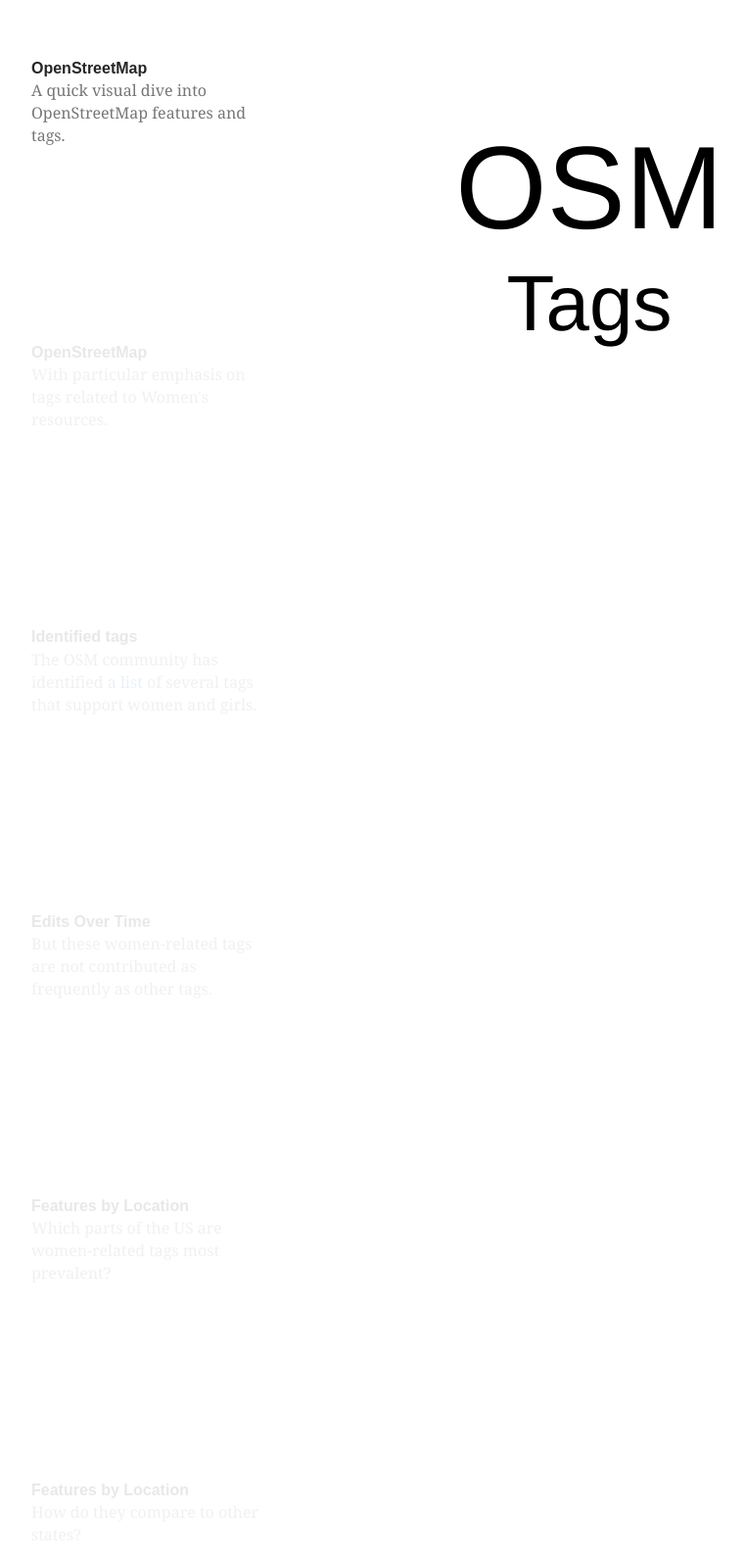
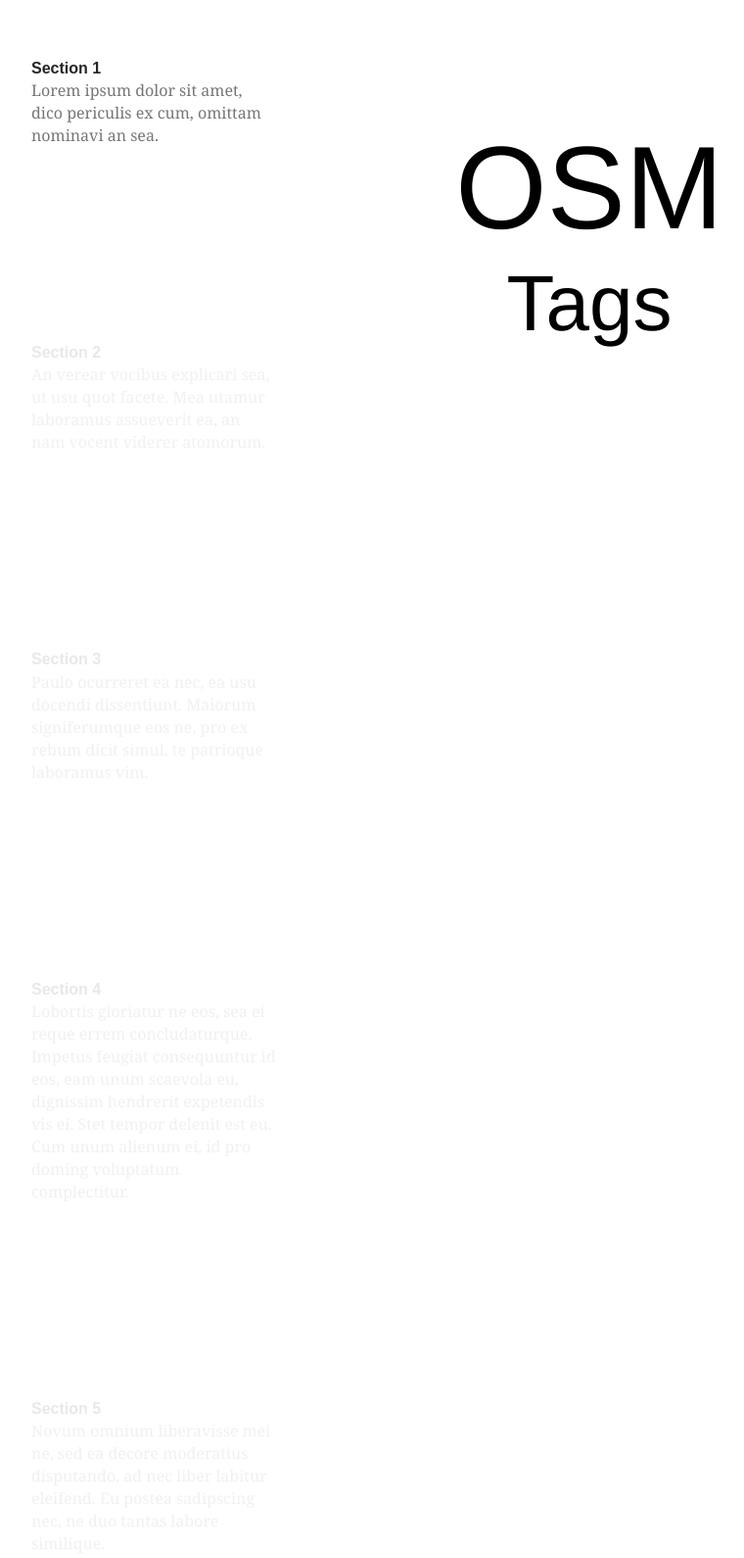
Before and after one commit to phoebe108/osm-d3-vis, a plain HTML site: page index.html in a window 1280 px wide. Shown: the top 1590 px of the page at 98% size, without its empty margins (178-938 px from the left). Drawn offline with Linux system fonts and the light colour scheme.

Commit message:
section text

```diff
--- a/index.html
+++ b/index.html
@@ -10,28 +10,28 @@
     <div id='graphic'>
         <div id='sections'>
             <section class="step">
-                <div class="title">OpenStreetMap </div>
-                A quick visual dive into OpenStreetMap features and tags.
+                <div class="title">Section 1 </div>
+                Lorem ipsum dolor sit amet, dico periculis ex cum, omittam nominavi an sea.
             </section>
             <section class="step">
-                <div class="title">OpenStreetMap </div>
-                With particular emphasis on tags related to Women's resources.
+                <div class="title">Section 2 </div>
+                An verear vocibus explicari sea, ut usu quot facete. Mea utamur laboramus assueverit ea, an nam vocent viderer atomorum.
             </section>
             <section class="step">
-                <div class="title">Identified tags </div>
-                The OSM community has identified <a href="http://wiki.openstreetmap.org/wiki/Tagging_in_Support_of_Women_and_Girls">a list</a> of several tags that support women and girls.
+                <div class="title">Section 3 </div>
+                Paulo ocurreret ea nec, ea usu docendi dissentiunt. Maiorum signiferumque eos ne, pro ex rebum dicit simul, te patrioque laboramus vim.
             </section>
             <section class="step">
-                <div class="title">Edits Over Time</div>
-                But these women-related tags are not contributed as frequently as other tags.
+                <div class="title">Section 4 </div>
+                Lobortis gloriatur ne eos, sea ei reque errem concludaturque. Impetus feugiat consequuntur id eos, eam unum scaevola eu, dignissim hendrerit expetendis vis ei. Stet tempor delenit est eu. Cum unum alienum ei, id pro doming voluptatum complectitur.
             </section>
             <section class="step">
-                <div class="title">Features by Location</div>
-                Which parts of the US are women-related tags most prevalent?
+                <div class="title">Section 5 </div>
+                Novum omnium liberavisse mei ne, sed ea decore moderatius disputando, ad nec liber labitur eleifend. Eu postea sadipscing nec, ne duo tantas labore similique.
             </section>
             <section class="step">
-                <div class="title">Features by Location</div>
-                How do they compare to other states?
+                <div class="title">Section 6 </div>
+                Iusto alterum ut sed, ex pri vitae possit aperiam.
             </section>
         </div>
         <div id='vis'>
```
